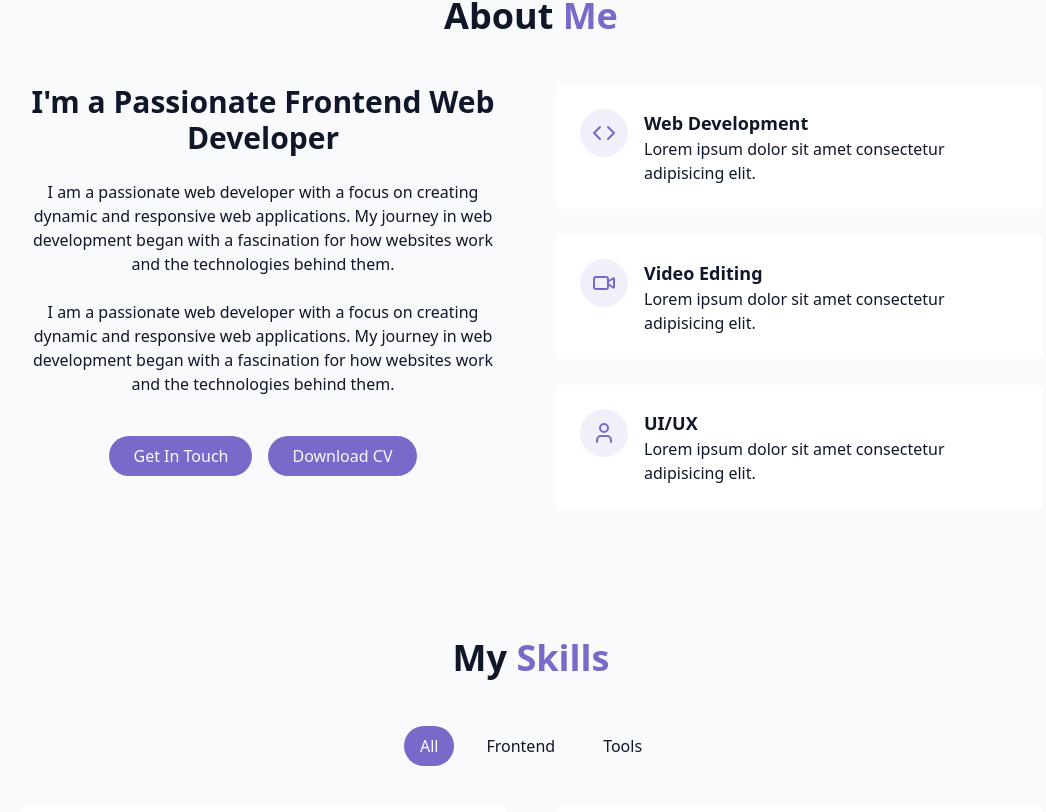
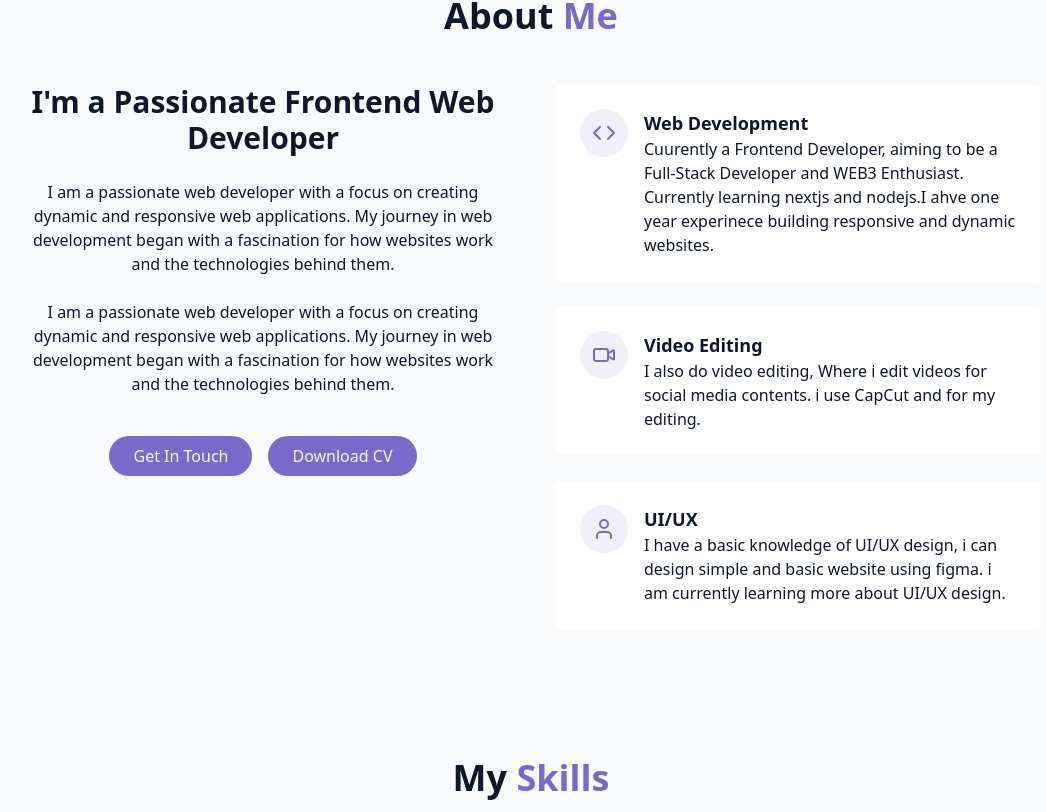
Before and after one commit to Keni-noir/Portfolio-Website, a React (Vite) app: page / in a window 1280 px wide. Shown: the part 868-1680 px from the top of the page, without its empty margins (109-1155 px from the left). Built offline with nearby package versions, Linux system fonts and the light colour scheme.

Commit message:
detials Updates

```diff
--- a/src/Components/AboutSection.jsx
+++ b/src/Components/AboutSection.jsx
@@ -48,7 +48,7 @@ export const AboutSection = () => {
                 <div>
                   <h4 className="text-lg font-semibold text-left">Web Development</h4>
                   <p className="text-muted-foreground text-left">
-                    Lorem ipsum dolor sit amet consectetur adipisicing elit.
+                    Cuurently a Frontend Developer, aiming to be a Full-Stack Developer and WEB3 Enthusiast. Currently learning nextjs and nodejs.I ahve one year experinece building responsive and dynamic websites.
                   </p>
                 </div>
               </div>
@@ -62,7 +62,7 @@ export const AboutSection = () => {
                 <div>
                   <h4 className="text-lg font-semibold text-left">Video Editing</h4>
                   <p className="text-muted-foreground text-left">
-                    Lorem ipsum dolor sit amet consectetur adipisicing elit.
+                    I also do video editing, Where i edit videos for social media contents. i use CapCut and for my editing.
                   </p>
                 </div>
               </div>
@@ -76,7 +76,7 @@ export const AboutSection = () => {
                 <div>
                   <h4 className="text-lg font-semibold text-left">UI/UX</h4>
                   <p className="text-muted-foreground text-left">
-                    Lorem ipsum dolor sit amet consectetur adipisicing elit.
+                    I have a basic knowledge of UI/UX design, i can design simple and basic website using figma. i am currently learning more about UI/UX design.
                   </p>
                 </div>
               </div>
--- a/src/Components/Projects.jsx
+++ b/src/Components/Projects.jsx
@@ -1,6 +1,7 @@
 import ShoppingCart from "/Project/Shopping-Cart.png"
 import MortgageCalculator from "/Project/Mortgage-Calculator.png"
 import ResultSummary from "/Project/Result-Summary.png"
+import ApiCountries from "/Project/Api-Countries.png"
 
 const Projects = [
     {
@@ -31,6 +32,16 @@ const Projects = [
      tags: ["React", "TailwindCSS"],
      demoURL: "https://result-summary-psi-orpin.vercel.app/",
      GithubRepo:"https://github.com/Keni-noir/ResultSummary",
+     },
+
+     {
+        id: 4,
+     title: "API Countries ",
+     description: "A Responsive web app using React and Tailwind, learning how to fetch Restful API and make use if it in the project ",
+     image: ApiCountries ,
+     tags: ["React", "TailwindCSS"],
+     demoURL: "https://result-summary-psi-orpin.vercel.app/",
+     GithubRepo:"https://github.com/Keni-noir/ApiCountries",
      }
 ]
 
--- a/src/Components/SkillsSection.jsx
+++ b/src/Components/SkillsSection.jsx
@@ -3,9 +3,9 @@ import { cn } from "../lib/utils"
 
 const skills = [
   { name: "HTML/CSS", level: 95, category: "Frontend" },
-  { name: "Javascript", level: 95, category: "Frontend" },
-  { name: "TailwindCss", level: 12, category: "Frontend" },
-  { name: "React", level: 10, category: "Frontend" },
+  { name: "Javascript", level: 70, category: "Frontend" },
+  { name: "TailwindCss", level: 50, category: "Frontend" },
+  { name: "React", level: 60, category: "Frontend" },
 
   { name: "Git/Github", level: 90, category: "tools" },
   { name: "Figma", level: 30, category: "tools" },
--- a/src/Components/ThemeToggle.jsx
+++ b/src/Components/ThemeToggle.jsx
@@ -33,7 +33,7 @@ export const ThemeToggle = () =>{
         )} >
             {""}
             {isDarkMode ?
-            (<Sun className="text-yellow-300 h-6 w-6" />)
+            (<Sun className="text-yellow-300 h-6 w-6" /> )
             :
              (<Moon className="text-blue-900 h-6 w-6"/>)}
              </button>
```
Also changed, not shown: public/Project/Api-Countries.png (added).
